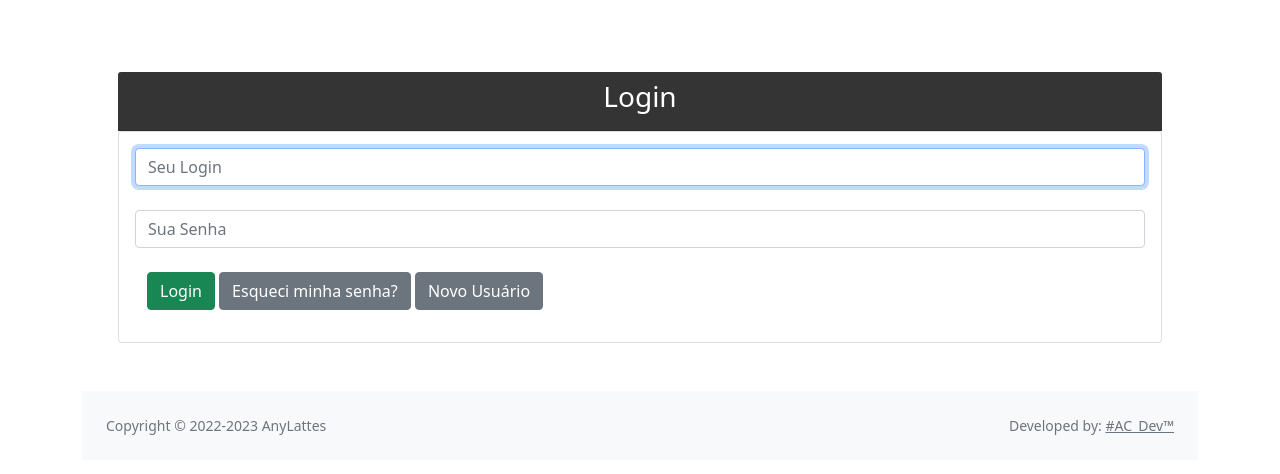
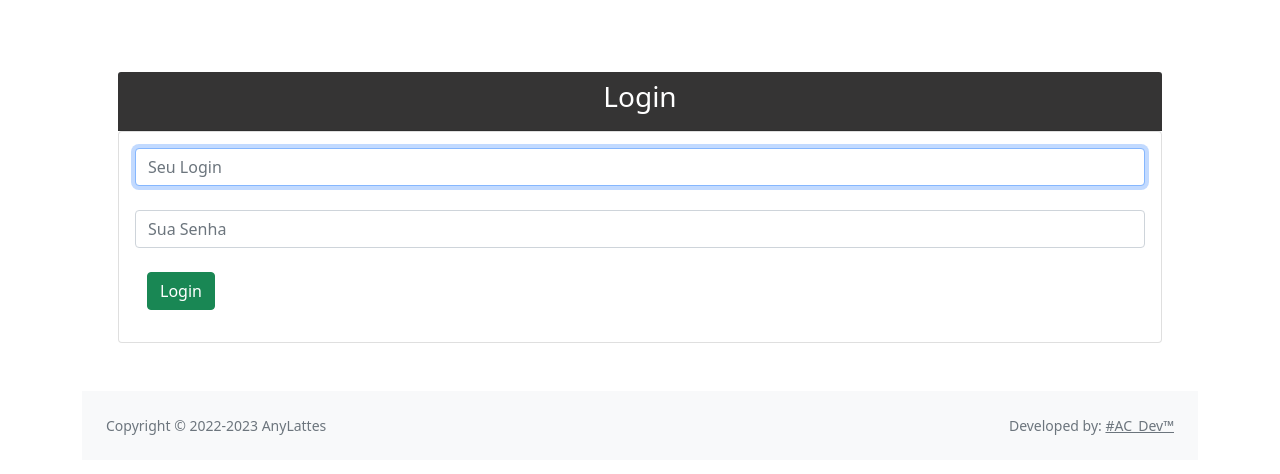
Before and after one commit to alexcirilo/AnyLattes, a Flask app: page / in a window 1280 px wide. Shown: the top 474 px of the page. Run offline with Flask 2, Linux system fonts and the light colour scheme; some libraries are stand-ins or nearby versions.

Commit message:
tela de login para acesso a aplicacao

```diff
--- a/app.py
+++ b/app.py
@@ -114,65 +114,65 @@ def logout():
     flash("Logout efetuado com sucesso!")
     return redirect(url_for("login"))
 
-@app.route("/signup")
-def signup():
-    global logado
-    if logado == False:
-        return render_template("signup.html")
-    else:
-        return redirect(url_for('login'))
+# @app.route("/signup")
+# def signup():
+#     global logado
+#     if logado == False:
+#         return render_template("signup.html")
+#     else:
+#         return redirect(url_for('login'))
 
-@app.route("/novo_usuario", methods=['POST','GET'])
-def novo_usuario():
-    if request.method == 'POST':
-        nome = request.form['nome']
-        login = request.form['login']
-        senha = request.form['senha']
+# @app.route("/novo_usuario", methods=['POST','GET'])
+# def novo_usuario():
+#     if request.method == 'POST':
+#         nome = request.form['nome']
+#         login = request.form['login']
+#         senha = request.form['senha']
 
-        if nome == None or login == None or senha == None:
-            flash("Os campos não podem ser enviados vazios. ")
-            return redirect('/signup')
+#         if nome == None or login == None or senha == None:
+#             flash("Os campos não podem ser enviados vazios. ")
+#             return redirect('/signup')
 
-        else:
-            result = valida_usuario(nome, login)
-            if result == 0:
-                salvar_usuario(nome,login,senha)
-                flash("Usuário "+nome+ " foi salvo com sucesso!")
-                return redirect(url_for("login"))
-            else:
-                flash("Usuario "+nome+" encontra-se cadastrado, tente recuperar a senha")
-                return redirect("/")
+#         else:
+#             result = valida_usuario(nome, login)
+#             if result == 0:
+#                 salvar_usuario(nome,login,senha)
+#                 flash("Usuário "+nome+ " foi salvo com sucesso!")
+#                 return redirect(url_for("login"))
+#             else:
+#                 flash("Usuario "+nome+" encontra-se cadastrado, tente recuperar a senha")
+#                 return redirect("/")
 
-    flash('Erro no redirecionamento da página')
-    return redirect("/")
+#     flash('Erro no redirecionamento da página')
+#     return redirect("/")
 
-@app.route("/esqueci_senha")
-def tela_esqueci_senha():
-    return render_template('esqueci_senha.html')
+# @app.route("/esqueci_senha")
+# def tela_esqueci_senha():
+#     return render_template('esqueci_senha.html')
 
 
-@app.route("/esqueci_senha_", methods=['POST'])
-def esqueci_senha():
-    if request.method == 'POST':
-        nome = request.form['nome']
-        login = request.form['login']
-        senha = request.form['senha']
+# @app.route("/esqueci_senha_", methods=['POST'])
+# def esqueci_senha():
+#     if request.method == 'POST':
+#         nome = request.form['nome']
+#         login = request.form['login']
+#         senha = request.form['senha']
 
-        if nome == None or login == None or senha == None:
-            flash("Os campos não podem ser enviados vazios. ")
-            return redirect('/esqueci_senha')
-        else:
-            result = valida_usuario(nome, login)
+#         if nome == None or login == None or senha == None:
+#             flash("Os campos não podem ser enviados vazios. ")
+#             return redirect('/esqueci_senha')
+#         else:
+#             result = valida_usuario(nome, login)
 
-            if result != 0:
-                atualiza_usuario(nome,login,senha)
-                flash("Usuario "+nome+" atualizado com sucesso!")
-                return redirect("/")
-            else:
-                flash("Usuário não encontrado! Cadastre novo usuário para acessar o sistema.")
-                return redirect("/")
-    flash('Erro no redirecionamento da página')
-    return redirect("/")
+#             if result != 0:
+#                 atualiza_usuario(nome,login,senha)
+#                 flash("Usuario "+nome+" atualizado com sucesso!")
+#                 return redirect("/")
+#             else:
+#                 flash("Usuário não encontrado! Cadastre novo usuário para acessar o sistema.")
+#                 return redirect("/")
+#     flash('Erro no redirecionamento da página')
+#     return redirect("/")
 
 
 
--- a/requirements.txt
+++ b/requirements.txt
@@ -15,7 +15,7 @@ executing==1.2.0
 fastjsonschema==2.18.0
 Flask==2.1.3
 Flask-MySQL==1.5.2
-Flask-Session==0.5.0
+Flask-Session==0.4.0
 Flask-SQLAlchemy==2.5.1
 fonttools==4.38.0
 # googletrans==3.0.0
--- a/templates/login.html
+++ b/templates/login.html
@@ -53,8 +53,7 @@
                 <br>
                 <div class="container">
                     <button class="button is-block btn btn-success is-info is-large is-fullwidth">Login</button>
-                    <a href="{{url_for('tela_esqueci_senha')}}" class="btn btn-secondary">Esqueci minha senha?</a>
-                    <a href="{{url_for('signup')}}" class="btn btn-secondary">Novo Usuário</a>
+
                 </div>
 
             </form>
```
Also changed, not shown: 1 other file.
